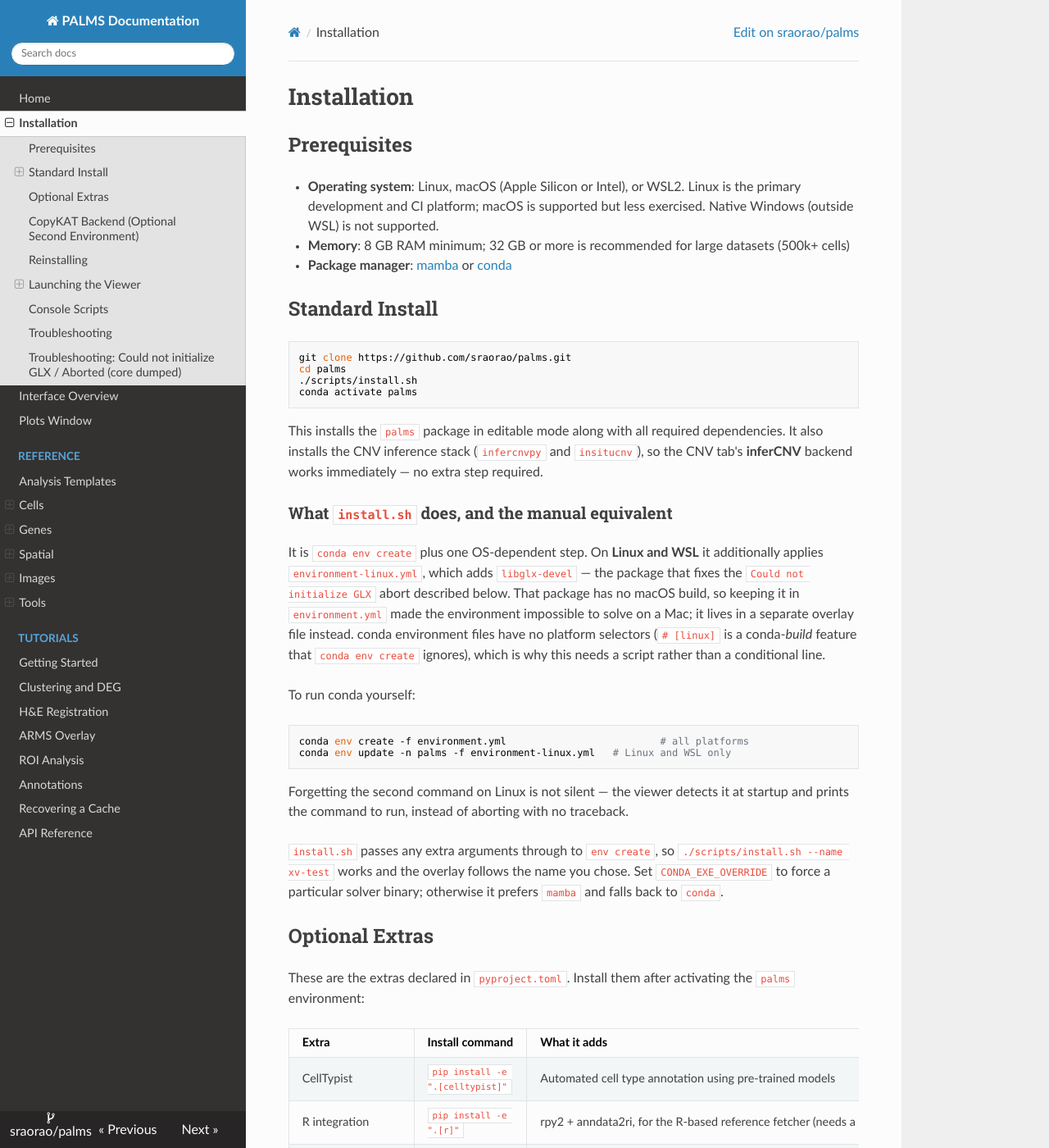
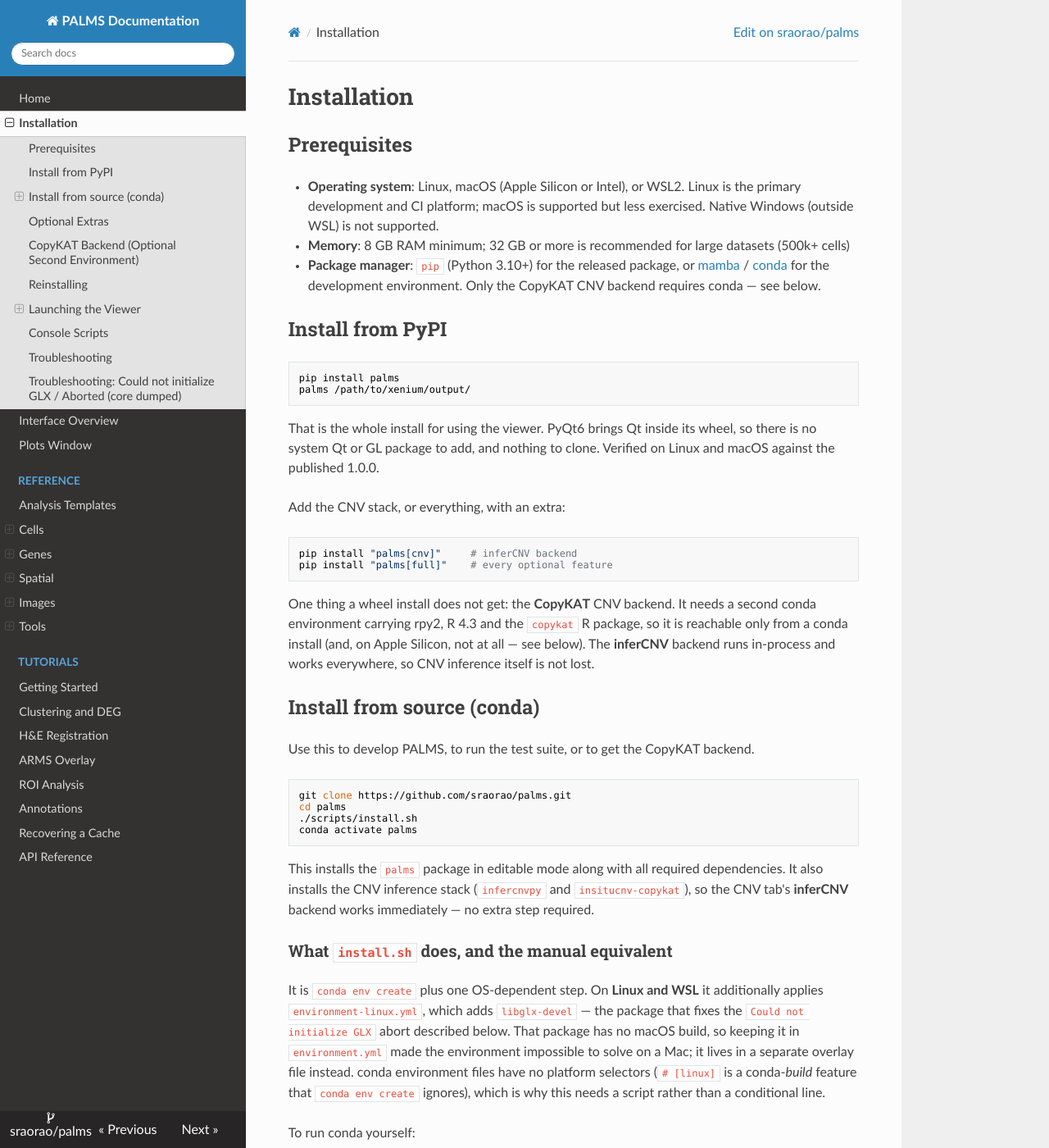
Before and after one commit to rao-genomics-lab/palms, an MkDocs documentation site: the page built from docs/Installation.md, in a window 1280 px wide and 1400 px high. Shown: the whole window at 82% size. Built offline with MkDocs 1.6.1, drawn with Linux system fonts in a browser that asks for light colours; nearby versions of some CDN libraries; some of the changed text lies outside the part shown.

Commit message:
Bring the docs back in step with the shipped app, and let the wiki unpublish
An audit of docs/ against the current source and against the live wiki.

The wiki was two weeks stale — last updated 2026-08-17, so it predated the PALMS
rename. 29 of 39 pages differed, Plots-Window.md was missing entirely, 104
occurrences of the old name were live across 11 pages, and all 52 screenshots
were the pre-fix ones. Pushed; it now matches docs/ byte for byte.

That exposed a hole in push_to_wiki.sh: the copy loop only ever wrote, so
anything deleted from docs/ stayed on the wiki forever. The five screenshots
whose tutorial steps were dropped were still being served, and an internal note
that leaked before the naming convention existed could never be taken down. It
now prunes what docs/ no longer has, and anything that is not a wiki page by the
convention.

Content drift found by checking prose against the code rather than by reading:

- No page told anyone to `pip install palms`. 1.0.0 has been on PyPI since
  2026-08-30 and the fresh-machine install is verified on Linux and macOS, but
  README, Home and Installation all opened with clone + install.sh, and the
  extras table gave only `pip install -e ".[cnv]"`. All three now lead with the
  wheel and keep conda as what it is: for developing, the test suite, or the
  CopyKAT backend. Home also listed conda/mamba as a requirement.
- Preferences > Plot format was documented as "PNG or SVG, defaults to SVG".
  The menu is PNG + PDF / PNG / PDF / SVG, default PNG + PDF.
- Tab-CNV quoted two controls as "Neighbors ..." where the UI says
  "Neighbours", so searching the page for the label in front of you missed it.
- README named the CNV dependency `insitucnv`, which is upstream's distribution;
  PALMS requires `insitucnv-copykat`.

Checked and found already correct: all 26 tab pages against the widget labels
their tab actually builds (2 mismatches, both above), documented defaults against
the widget definitions, the File and View menu tables, every console script,
recent features (stale results, cache-only datasets, the Plots dock, templates),
and the generated pages, which their own staleness test already guards.

Closes xv-ecf.

Co-Authored-By: Claude Opus 5 <noreply@anthropic.com>
Claude-Session: https://claude.ai/code/session_01P9nxuYHTCKCSAPWXRrxXau

````diff
--- a/docs/Installation.md
+++ b/docs/Installation.md
@@ -4,9 +4,37 @@
 
 - **Operating system**: Linux, macOS (Apple Silicon or Intel), or WSL2. Linux is the primary development and CI platform; macOS is supported but less exercised. Native Windows (outside WSL) is not supported.
 - **Memory**: 8 GB RAM minimum; 32 GB or more is recommended for large datasets (500k+ cells)
-- **Package manager**: [mamba](https://mamba.readthedocs.io/) or [conda](https://docs.conda.io/)
+- **Package manager**: `pip` (Python 3.10+) for the released package, or
+  [mamba](https://mamba.readthedocs.io/) / [conda](https://docs.conda.io/) for the
+  development environment. Only the CopyKAT CNV backend requires conda — see below.
 
-## Standard Install
+## Install from PyPI
+
+```bash
+pip install palms
+palms /path/to/xenium/output/
+```
+
+That is the whole install for using the viewer. PyQt6 brings Qt inside its wheel, so
+there is no system Qt or GL package to add, and nothing to clone. Verified on Linux and
+macOS against the published 1.0.0.
+
+Add the CNV stack, or everything, with an extra:
+
+```bash
+pip install "palms[cnv]"     # inferCNV backend
+pip install "palms[full]"    # every optional feature
+```
+
+One thing a wheel install does not get: the **CopyKAT** CNV backend. It needs a second
+conda environment carrying rpy2, R 4.3 and the `copykat` R package, so it is reachable
+only from a conda install (and, on Apple Silicon, not at all — see below). The
+**inferCNV** backend runs in-process and works everywhere, so CNV inference itself is not
+lost.
+
+## Install from source (conda)
+
+Use this to develop PALMS, to run the test suite, or to get the CopyKAT backend.
 
 ```bash
 git clone https://github.com/sraorao/palms.git
@@ -15,7 +43,7 @@ cd palms
 conda activate palms
 ```
 
-This installs the `palms` package in editable mode along with all required dependencies. It also installs the CNV inference stack (`infercnvpy` and `insitucnv`), so the CNV tab's **inferCNV** backend works immediately — no extra step required.
+This installs the `palms` package in editable mode along with all required dependencies. It also installs the CNV inference stack (`infercnvpy` and `insitucnv-copykat`), so the CNV tab's **inferCNV** backend works immediately — no extra step required.
 
 ### What `install.sh` does, and the manual equivalent
 
@@ -34,18 +62,20 @@ Forgetting the second command on Linux is not silent — the viewer detects it a
 
 ## Optional Extras
 
-These are the extras declared in `pyproject.toml`. Install them after activating the `palms` environment:
+These are the extras declared in `pyproject.toml`. From PyPI they are
+`pip install "palms[<extra>]"`; in a checkout, with the environment activated, the same
+extra is `pip install -e ".[<extra>]"`.
 
 | Extra | Install command | What it adds |
 |-------|----------------|--------------|
-| CellTypist | `pip install -e ".[celltypist]"` | Automated cell type annotation using pre-trained models |
-| R integration | `pip install -e ".[r]"` | rpy2 + anndata2ri, for the R-based reference fetcher (needs a system R) |
-| GPU support | `pip install -e ".[gpu]"` | torch, torch-geometric, pytorch-lightning, xgboost |
-| Reference datasets | `pip install -e ".[references]"` | readfcs + rasterio, for reading reference panel formats |
-| CNV inference | `pip install -e ".[cnv]"` | infercnvpy + insitucnv — **already included** in `environment.yml` |
-| Everything | `pip install -e ".[full]"` | All of the above |
-| Test suite | `pip install -e ".[test]"` | pytest + nbformat, nbclient and ipykernel, needed to run the notebook-replay test |
-| Development | `pip install -e ".[dev]"` | The `test` extra plus ruff, matching what CI runs |
+| CellTypist | `pip install "palms[celltypist]"` | Automated cell type annotation using pre-trained models |
+| R integration | `pip install "palms[r]"` | rpy2 + anndata2ri, for the R-based reference fetcher (needs a system R) |
+| GPU support | `pip install "palms[gpu]"` | torch, torch-geometric, pytorch-lightning, xgboost |
+| Reference datasets | `pip install "palms[references]"` | readfcs + rasterio, for reading reference panel formats |
+| CNV inference | `pip install "palms[cnv]"` | infercnvpy + insitucnv-copykat — **already included** in `environment.yml` |
+| Everything | `pip install "palms[full]"` | All of the above |
+| Test suite | `pip install "palms[test]"` | pytest + nbformat, nbclient and ipykernel, needed to run the notebook-replay test |
+| Development | `pip install "palms[dev]"` | The `test` extra plus ruff, matching what CI runs |
 
 `full` deliberately does *not* include `test` or `dev` — install those explicitly if you intend to run the suite. A plain `pip` install needs Python 3.10 or newer; the conda environment pins 3.12.
 
````
Also changed, not shown: CHANGELOG.md (+27 -0 lines), README.md (+19 -3 lines), docs/Home.md (+10 -2 lines), docs/Interface-Overview.md (+1 -1 lines), docs/Tab-CNV.md (+3 -3 lines), 1 other file.
